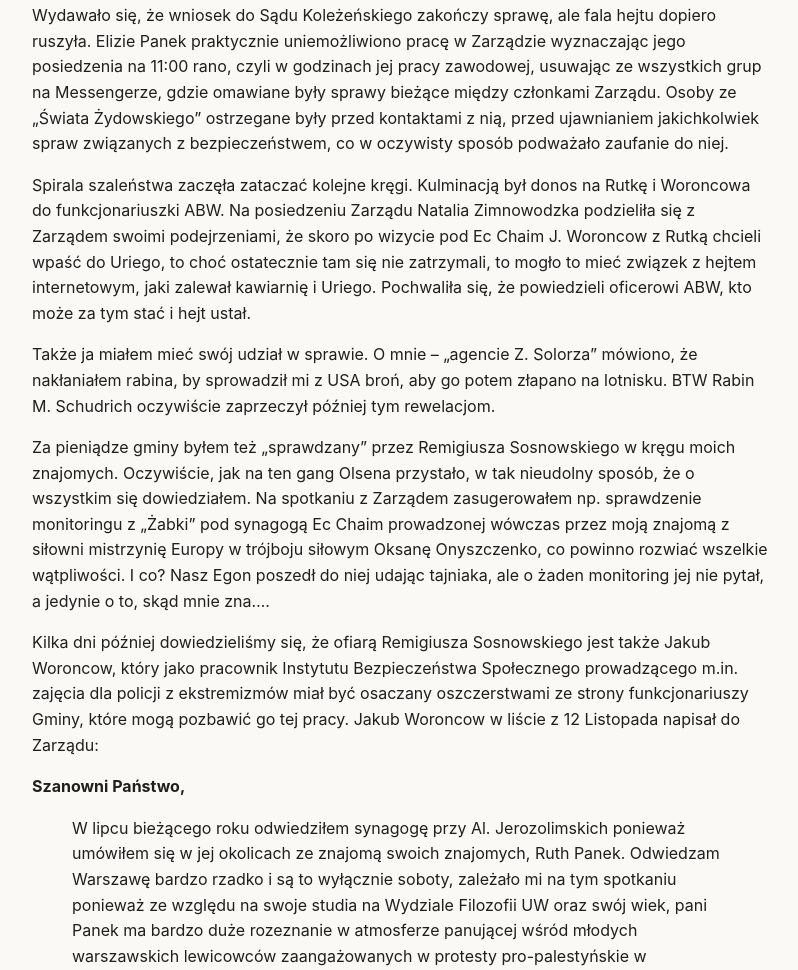
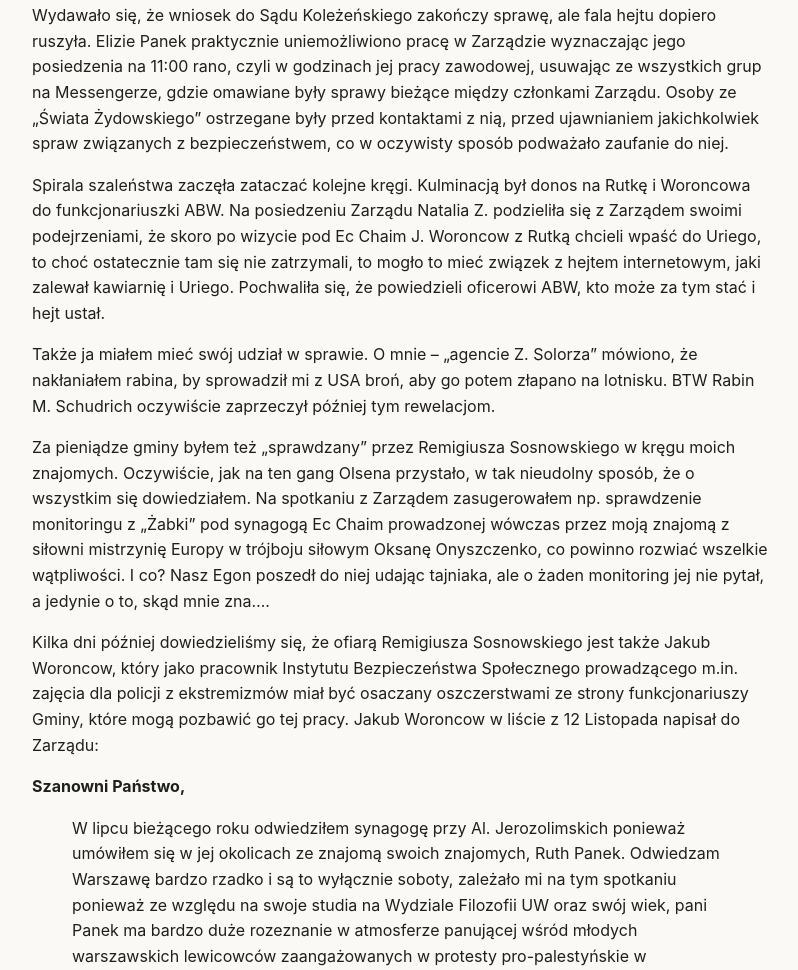
Before and after one commit to krzysztofwpanek-alt/1tekst, a plain HTML site: page public/gorace-tematy/laszon-hara.html in a window 1280 px wide. Shown: the part 6789-7759 px from the top of the page, without its empty margins (238-1036 px from the left). Drawn offline with Linux system fonts and the light colour scheme.

Commit message:
Update laszon-hara.html

```diff
--- a/public/gorace-tematy/laszon-hara.html
+++ b/public/gorace-tematy/laszon-hara.html
@@ -89,7 +89,7 @@
 <p>Niestety, z tego co wiem Pan Remigiusz Sosnowski &amp;Company nadal rozpowszechniają pomówienia na mój temat i dlatego wnioskuję, jak na wstępie.</p>
 <h2>Akt. 3</h2>
 <p>Wydawało się, że wniosek do Sądu Koleżeńskiego zakończy sprawę, ale fala hejtu dopiero ruszyła. Elizie Panek praktycznie uniemożliwiono pracę w Zarządzie wyznaczając jego posiedzenia na 11:00 rano, czyli w godzinach jej pracy zawodowej, usuwając ze wszystkich grup na Messengerze, gdzie omawiane były sprawy bieżące między członkami Zarządu. Osoby ze „Świata Żydowskiego” ostrzegane były przed kontaktami z nią, przed ujawnianiem jakichkolwiek spraw związanych z bezpieczeństwem, co w oczywisty sposób podważało zaufanie do niej.</p>
-<p>Spirala szaleństwa zaczęła zataczać kolejne kręgi. Kulminacją był donos na Rutkę i Woroncowa do funkcjonariuszki ABW. Na posiedzeniu Zarządu Natalia Zimnowodzka podzieliła się z Zarządem swoimi podejrzeniami, że skoro po wizycie pod Ec Chaim J. Woroncow z Rutką chcieli wpaść do Uriego, to choć ostatecznie tam się nie zatrzymali, to mogło to mieć związek z hejtem internetowym, jaki zalewał  kawiarnię i Uriego. Pochwaliła się, że powiedzieli oficerowi ABW, kto może za tym stać i hejt ustał.</p>
+<p>Spirala szaleństwa zaczęła zataczać kolejne kręgi. Kulminacją był donos na Rutkę i Woroncowa do funkcjonariuszki ABW. Na posiedzeniu Zarządu Natalia Z. podzieliła się z Zarządem swoimi podejrzeniami, że skoro po wizycie pod Ec Chaim J. Woroncow z Rutką chcieli wpaść do Uriego, to choć ostatecznie tam się nie zatrzymali, to mogło to mieć związek z hejtem internetowym, jaki zalewał  kawiarnię i Uriego. Pochwaliła się, że powiedzieli oficerowi ABW, kto może za tym stać i hejt ustał.</p>
 <p>Także ja miałem mieć swój udział w sprawie. O mnie – „agencie Z. Solorza” mówiono, że nakłaniałem rabina, by sprowadził mi z USA broń, aby go potem złapano na lotnisku. BTW Rabin M. Schudrich oczywiście zaprzeczył później tym rewelacjom.</p>
 <p>Za pieniądze gminy byłem też „sprawdzany” przez Remigiusza Sosnowskiego w kręgu moich znajomych. Oczywiście, jak na ten gang Olsena przystało, w tak nieudolny sposób, że o wszystkim się dowiedziałem. Na spotkaniu z Zarządem zasugerowałem np. sprawdzenie monitoringu z „Żabki” pod synagogą Ec Chaim prowadzonej wówczas przez moją znajomą z siłowni mistrzynię Europy w trójboju siłowym Oksanę Onyszczenko, co powinno rozwiać wszelkie wątpliwości. I co? Nasz Egon poszedł do niej udając tajniaka, ale o żaden monitoring jej nie pytał, a jedynie o to, skąd mnie zna….</p>
 <p>Kilka dni później dowiedzieliśmy się, że ofiarą Remigiusza Sosnowskiego jest także Jakub Woroncow, który jako pracownik Instytutu Bezpieczeństwa Społecznego prowadzącego m.in. zajęcia dla policji z ekstremizmów miał być osaczany oszczerstwami ze strony funkcjonariuszy Gminy, które mogą pozbawić go tej pracy.  Jakub Woroncow w liście z 12 Listopada napisał do Zarządu:</p>
```
